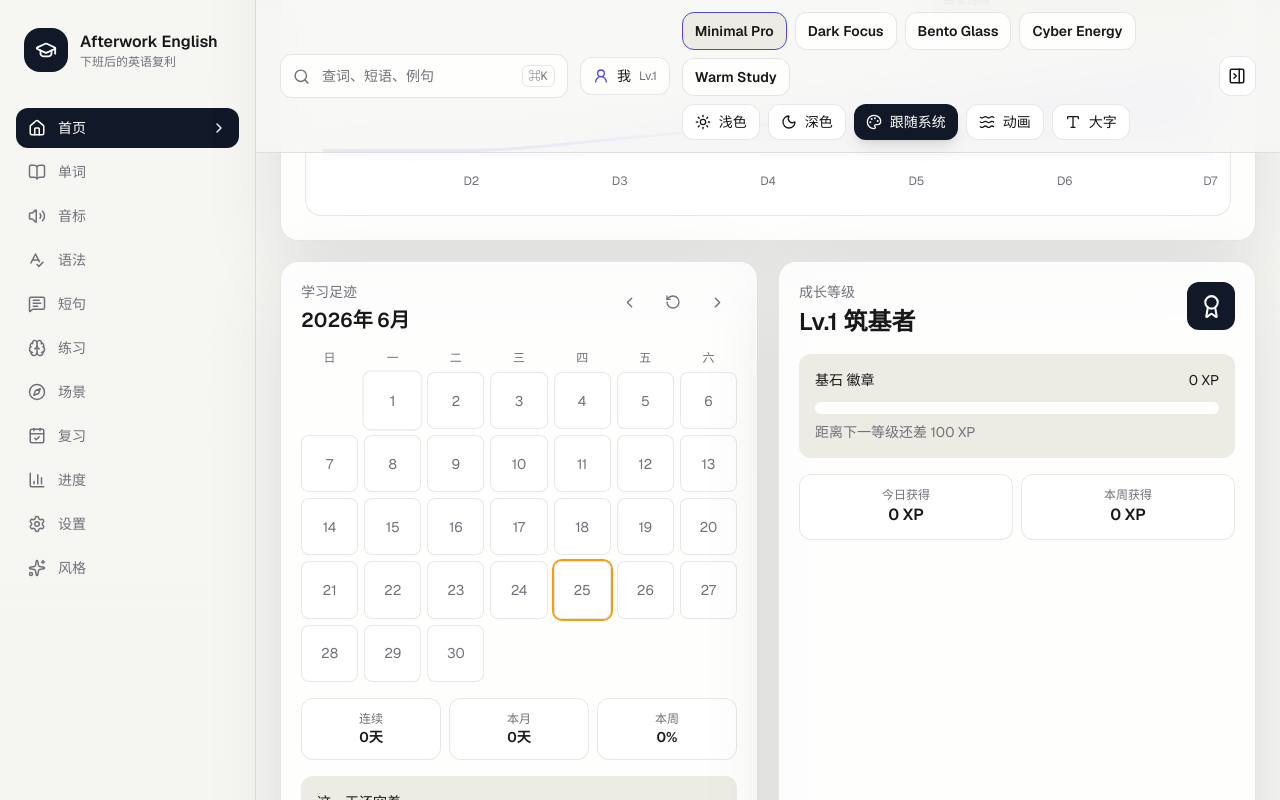
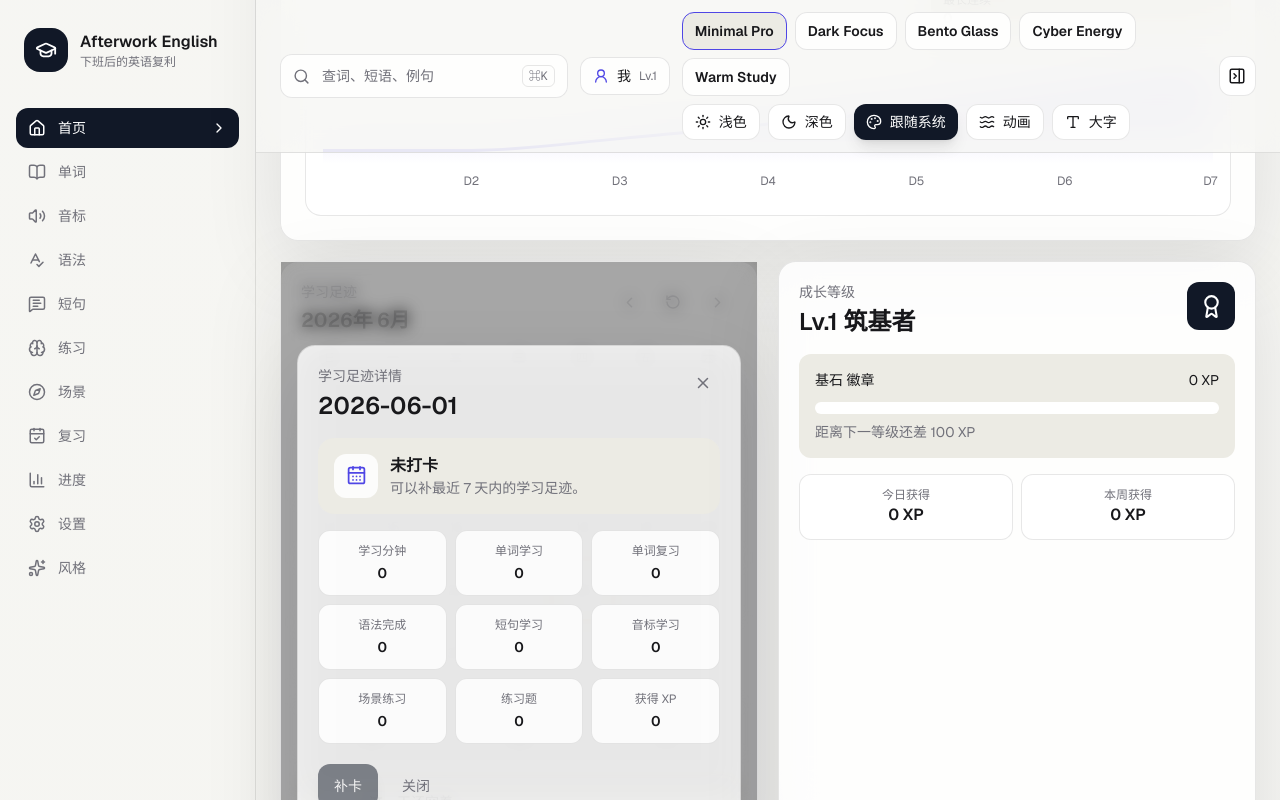
Before and after one commit to LeBron001-git/afterwork-english, a Next.js app: page /dashboard in a window 1280 px wide. Both pictures are taken after a click on the button "暂无记录". Shown: the part 1426-2226 px from the top of the page. Built offline with nearby package versions, Linux system fonts and the light colour scheme.

Commit message:
Complete check-in detail interactions

```diff
--- a/src/components/checkin/check-in-calendar-card.tsx
+++ b/src/components/checkin/check-in-calendar-card.tsx
@@ -1,7 +1,7 @@
 "use client";
 
-import { addMonths, endOfMonth, format, getDay, isSameDay, startOfMonth, subMonths } from "date-fns";
-import { ChevronLeft, ChevronRight, RotateCcw } from "lucide-react";
+import { addMonths, differenceInCalendarDays, endOfMonth, format, getDay, isAfter, isSameDay, parseISO, startOfMonth, subMonths } from "date-fns";
+import { CalendarDays, ChevronLeft, ChevronRight, Flame, RotateCcw, X } from "lucide-react";
 import { useMemo, useState } from "react";
 import { Button } from "@/components/ui/button";
 import { useLearningStore, useStudyStats } from "@/store/use-learning-store";
@@ -10,6 +10,7 @@ import { todayKey } from "@/lib/utils";
 export function CheckInCalendarCard() {
   const [month, setMonth] = useState(new Date());
   const [selected, setSelected] = useState(todayKey());
+  const [detailOpen, setDetailOpen] = useState(false);
   const { checkIns, manualCheckIn, cancelCheckIn, lastEncouragement } = useLearningStore();
   const stats = useStudyStats();
 
@@ -22,6 +23,10 @@ export function CheckInCalendarCard() {
   }, [month]);
 
   const selectedRecord = checkIns[selected];
+  const selectedDate = parseISO(selected);
+  const daysFromToday = differenceInCalendarDays(new Date(), selectedDate);
+  const isFutureDate = isAfter(selectedDate, new Date());
+  const canManualCheckIn = !isFutureDate && daysFromToday <= 7;
   const monthDays = Object.values(checkIns).filter((item) => item.checkedIn && item.date.startsWith(format(month, "yyyy-MM"))).length;
   const weekRate = Math.min(100, Math.round((stats.currentStreak / 7) * 100));
 
@@ -49,7 +54,10 @@ export function CheckInCalendarCard() {
           return (
             <button
               key={key}
-              onClick={() => setSelected(key)}
+              onClick={() => {
+                setSelected(key);
+                setDetailOpen(true);
+              }}
               title={checked ? `学习 ${record.minutes} 分钟，获得 ${record.xpEarned} XP` : "暂无记录"}
               className={`relative aspect-square min-h-9 rounded-lg border text-sm transition hover:-translate-y-0.5 ${
                 checked ? "border-[var(--accent)] bg-[color-mix(in_srgb,var(--accent)_22%,transparent)] text-[var(--foreground)]" : "border-[var(--line)] bg-[var(--card)]"
@@ -67,13 +75,35 @@ export function CheckInCalendarCard() {
         <Metric label="本周" value={`${weekRate}%`} />
       </div>
       <div className="mt-4 rounded-xl bg-[var(--soft)] p-4">
-        <p className="text-sm font-medium">{selectedRecord?.checkedIn ? "这一天学过了" : "这一天还空着"}</p>
-        <p className="mt-1 text-sm text-muted">{selectedRecord?.note ?? lastEncouragement}</p>
+        <div className="flex items-start gap-3">
+          <div className="grid h-10 w-10 shrink-0 place-items-center rounded-xl bg-[var(--card)] text-[var(--accent)]">
+            {selectedRecord?.checkedIn ? <Flame size={19} /> : <CalendarDays size={19} />}
+          </div>
+          <div className="min-w-0 flex-1">
+            <p className="text-sm font-medium">{selectedRecord?.checkedIn ? "这一天学过了" : "这一天还空着"}</p>
+            <p className="mt-1 text-sm text-muted">{selectedRecord?.note ?? lastEncouragement}</p>
+          </div>
+        </div>
         <div className="mt-3 flex gap-2">
-          <Button size="sm" variant="primary" onClick={() => manualCheckIn(selected)}>今日打卡</Button>
+          <Button size="sm" variant="primary" disabled={!canManualCheckIn} onClick={() => manualCheckIn(selected)}>
+            {selected === todayKey() ? "今日打卡" : "补卡"}
+          </Button>
+          <Button size="sm" variant="secondary" onClick={() => setDetailOpen(true)}>查看详情</Button>
           {selectedRecord?.checkedIn && <Button size="sm" variant="secondary" onClick={() => cancelCheckIn(selected)}>取消误打</Button>}
         </div>
+        {!canManualCheckIn && <p className="mt-2 text-xs text-muted">{isFutureDate ? "未来日期还不能打卡。" : "初版只允许最近 7 天内补卡。"}</p>}
       </div>
+      {detailOpen && (
+        <CheckInDetailDialog
+          date={selected}
+          canManualCheckIn={canManualCheckIn}
+          isFutureDate={isFutureDate}
+          record={selectedRecord}
+          onClose={() => setDetailOpen(false)}
+          onCheckIn={() => manualCheckIn(selected)}
+          onCancel={() => cancelCheckIn(selected)}
+        />
+      )}
     </section>
   );
 }
@@ -86,3 +116,82 @@ function Metric({ label, value }: { label: string; value: string }) {
     </div>
   );
 }
+
+function CheckInDetailDialog({
+  date,
+  record,
+  canManualCheckIn,
+  isFutureDate,
+  onClose,
+  onCheckIn,
+  onCancel,
+}: {
+  date: string;
+  record: ReturnType<typeof useLearningStore.getState>["checkIns"][string] | undefined;
+  canManualCheckIn: boolean;
+  isFutureDate: boolean;
+  onClose: () => void;
+  onCheckIn: () => void;
+  onCancel: () => void;
+}) {
+  const checked = record?.checkedIn;
+  const detailItems = [
+    ["学习分钟", `${record?.minutes ?? 0}`],
+    ["单词学习", `${record?.wordsLearned ?? 0}`],
+    ["单词复习", `${record?.wordsReviewed ?? 0}`],
+    ["语法完成", `${record?.grammarCompleted ?? 0}`],
+    ["短句学习", `${record?.sentencesLearned ?? 0}`],
+    ["音标学习", `${record?.phoneticsCompleted ?? 0}`],
+    ["场景练习", `${record?.scenariosCompleted ?? 0}`],
+    ["练习题", `${record?.exercisesCompleted ?? 0}`],
+    ["获得 XP", `${record?.xpEarned ?? 0}`],
+  ];
+
+  return (
+    <div className="fixed inset-0 z-50 grid place-items-center bg-black/35 p-4 backdrop-blur-sm" onClick={onClose}>
+      <div className="card w-full max-w-lg p-5" onClick={(event) => event.stopPropagation()}>
+        <div className="flex items-start justify-between gap-3">
+          <div>
+            <p className="text-sm text-muted">学习足迹详情</p>
+            <h3 className="mt-1 text-2xl font-semibold">{date}</h3>
+          </div>
+          <button type="button" className="rounded-xl p-2 text-muted hover:bg-[var(--soft)]" onClick={onClose} aria-label="关闭详情">
+            <X size={18} />
+          </button>
+        </div>
+
+        <div className="mt-4 rounded-2xl bg-[var(--soft)] p-4">
+          <div className="flex items-center gap-3">
+            <div className="grid h-11 w-11 place-items-center rounded-xl bg-[var(--card)] text-[var(--accent)]">
+              {checked ? <Flame size={21} /> : <CalendarDays size={21} />}
+            </div>
+            <div>
+              <div className="font-semibold">{checked ? "已打卡" : "未打卡"}</div>
+              <div className="text-sm text-muted">
+                {record?.note ?? (checked ? "这一天已经留下学习记录。" : isFutureDate ? "未来日期还不能打卡。" : "可以补最近 7 天内的学习足迹。")}
+              </div>
+            </div>
+          </div>
+        </div>
+
+        <div className="mt-4 grid grid-cols-3 gap-2 text-sm">
+          {detailItems.map(([label, value]) => (
+            <div key={label} className="rounded-xl border border-[var(--line)] bg-[var(--card)] p-3 text-center">
+              <div className="text-xs text-muted">{label}</div>
+              <div className="mt-1 font-semibold">{value}</div>
+            </div>
+          ))}
+        </div>
+
+        <div className="mt-5 flex flex-wrap gap-2">
+          <Button variant="primary" disabled={!canManualCheckIn} onClick={onCheckIn}>
+            {date === todayKey() ? "今日打卡" : "补卡"}
+          </Button>
+          {checked && <Button variant="secondary" onClick={onCancel}>取消误打卡</Button>}
+          <Button variant="ghost" onClick={onClose}>关闭</Button>
+        </div>
+        {!canManualCheckIn && <p className="mt-3 text-sm text-muted">{isFutureDate ? "未来日期还不能提前打卡。" : "初版只允许最近 7 天内补卡，更早的记录暂时只展示不修改。"}</p>}
+      </div>
+    </div>
+  );
+}
```
